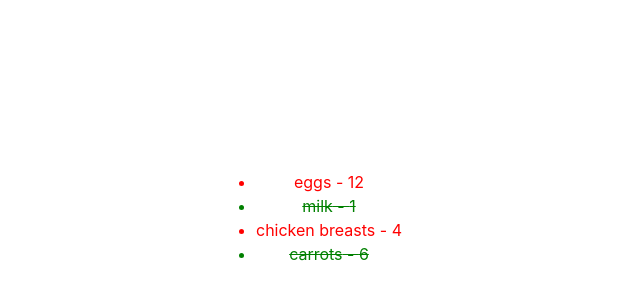
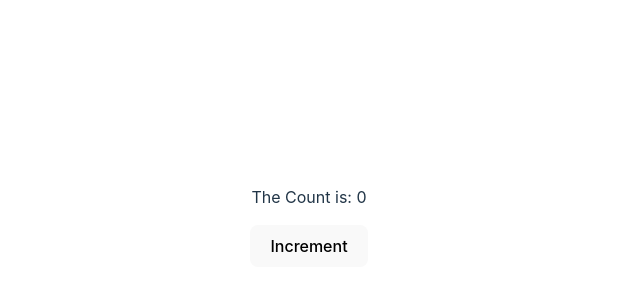
Before and after one commit to S-Muhammad-Ali/colt-steele-react, a React (Vite) app: page / in a window 1280 px wide. Shown: the part 182-482 px from the top of the page, without its empty margins (331-971 px from the left). Built offline with nearby package versions, Linux system fonts and the light colour scheme.

Commit message:
completed up to React events

```diff
--- a/src/App.jsx
+++ b/src/App.jsx
@@ -12,12 +12,26 @@ import { ColorList } from "./ColorList";
 import { Slots } from "./Slots";
 import { SlotM } from "./SlotM";
 import { ShoppingList } from "./ShoppingList";
+import { PropertyList } from "./PropertyList";
+import { Clicker } from "./Clicker";
+import { Form } from "./Form";
+import { ClickerExr } from "./ClickerExr";
+import { Counter } from "./Counter";
 
-const data = [
-  { id: 1, name: "eggs", quantity: 12, completed: false },
-  { id: 2, name: "milk", quantity: 1, completed: true },
-  { id: 3, name: "chicken breasts", quantity: 4, completed: false },
-  { id: 4, name: "carrots", quantity: 6, completed: true },
+// const data = [
+//   { id: 1, name: "eggs", quantity: 12, completed: false },
+//   { id: 2, name: "milk", quantity: 1, completed: true },
+//   { id: 3, name: "chicken breasts", quantity: 4, completed: false },
+//   { id: 4, name: "carrots", quantity: 6, completed: true },
+// ];
+
+const properties = [
+  { id: 129031, name: "Desert Yurt", rating: 4.9, price: 150 },
+  { id: 129032, name: "Lone Mountain Cabin", rating: 4.8, price: 250 },
+  { id: 129033, name: "Cactus Retreat", rating: 4.75, price: 300 },
+  { id: 129034, name: "Redwood Treehouse Escape", rating: 4.9, price: 120 },
+  { id: 129035, name: "Oceanview Condo", rating: 4.7, price: 140 },
+  { id: 129036, name: "Gold Miner Campground", rating: 4.69, price: 96 },
 ];
 
 function App() {
@@ -39,7 +53,12 @@ function App() {
   //   setSlot3(onClic());
   // };
   return (
-    <div className="SlotM">
+    <div>
+      <Counter />
+      {/* <ClickerExr message="Hi!!!!" buttonText="Click Me" />
+      <ClickerExr message="Please Stop Clicking Me" buttonText="Do Not Click" /> */}
+      {/* <Form /> */}
+      {/* <Clicker /> */}
       {/* <Greeter person="Ali" from="Hyderabad" />
       <Greeter person="Maria" from="karachi" />
       <Greeter person="Son/Daughter" />
@@ -69,7 +88,8 @@ function App() {
       <SlotM x={onClic()} y={onClic()} z={onClic()} />
       <SlotM x={onClic()} y={onClic()} z={onClic()} /> */}
       {/* <SlotM x="😊" y="😊" z="😊" /> */}
-      <ShoppingList items={data} />
+      {/* <ShoppingList items={data} /> */}
+      {/* <PropertyList properties={properties} /> */}
     </div>
   );
 }
--- /dev/null
+++ b/src/Clicker.jsx
@@ -0,0 +1,14 @@
+function handleCLicked() {
+  alert("Button Has Been Clicked");
+}
+
+function Clicker() {
+  return (
+    <div>
+      <p>CLick the Button</p>
+      <button onClick={handleCLicked}>Click</button>
+    </div>
+  );
+}
+
+export { Clicker };
--- /dev/null
+++ b/src/ClickerExr.jsx
@@ -0,0 +1,20 @@
+function ClickerExr({ message, buttonText }) {
+  //Another Approch to make alert funtion here and claim it below
+  const handleClick = () => {
+    console.log(message);
+  };
+  return (
+    <div>
+      <button
+        // onClick={() => {
+        //   alert(message);
+        // }}
+        onClick={handleClick}
+      >
+        {buttonText}
+      </button>
+    </div>
+  );
+}
+
+export { ClickerExr };
--- /dev/null
+++ b/src/Counter.jsx
@@ -0,0 +1,11 @@
+function Counter(params) {
+  let num = 0;
+  return (
+    <div>
+      <p>The Count is: {num}</p>
+      <button>Increment</button>
+    </div>
+  );
+}
+
+export { Counter };
--- /dev/null
+++ b/src/Form.jsx
@@ -0,0 +1,14 @@
+function handleFormSubmit(evt) {
+  evt.preventDefault();
+}
+
+function Form() {
+  return (
+    <form onSubmit={handleFormSubmit}>
+      <button>Submit</button>
+    </form>
+  );
+}
+
+export { Form };
+1411;
--- /dev/null
+++ b/src/Property.jsx
@@ -0,0 +1,11 @@
+function Property({ name, price, rating, id }) {
+  return (
+    <div className="Property">
+      <h2>{name}</h2>
+      <h3>${price} a night</h3>
+      <h4>{rating}🌟</h4>
+    </div>
+  );
+}
+
+export { Property };
--- /dev/null
+++ b/src/PropertyList.css
@@ -0,0 +1,3 @@
+.PropertyList {
+  display: flex;
+}
--- /dev/null
+++ b/src/PropertyList.jsx
@@ -0,0 +1,23 @@
+import { Property } from "./property";
+import "./PropertyList.css";
+
+function PropertyList({ properties }) {
+  return (
+    <div className="PropertyList">
+      {properties.map((p) => {
+        return (
+          <Property
+            key={p.id}
+            {...p}
+            // key={p.id}
+            // name={p.name}
+            // price={p.price}
+            // rating={p.rating}
+          />
+        );
+      })}
+    </div>
+  );
+}
+
+export { PropertyList };
```
Also changed, not shown: .eslintrc.cjs.
